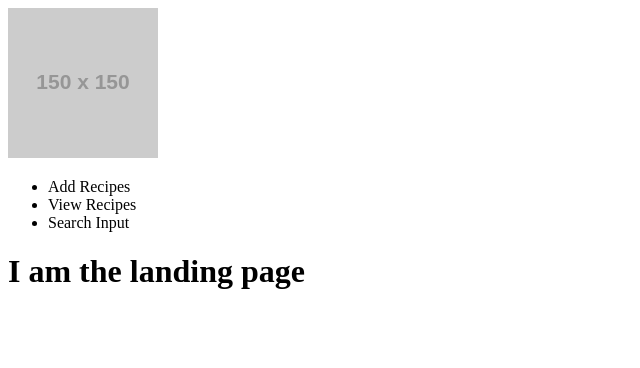
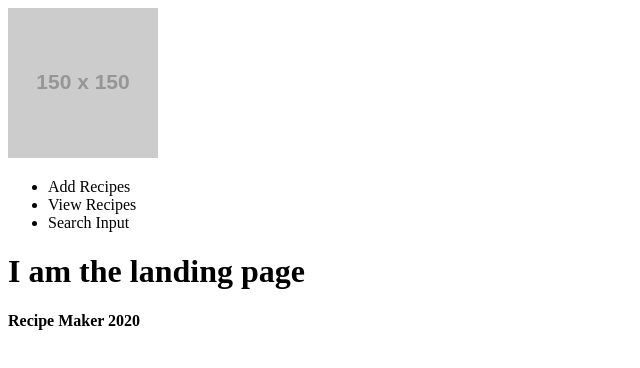
Before and after one commit to Ecksi/recipe-maker, a Vue app: page / in a window 1280 px wide. Shown: the top 368 px of the page, without its empty margins (0-640 px from the left). Built offline with nearby package versions, Linux system fonts and the light colour scheme.

Commit message:
Add footer component

```diff
--- a/src/App.vue
+++ b/src/App.vue
@@ -1,9 +1,11 @@
 <script>
+import Footer from '@/components/atoms/Footer'
 import Header from '@/components/atoms/Header'
 
 export default {
   name: 'App',
   components: {
+    Footer,
     Header
   }
 }
@@ -13,5 +15,6 @@ export default {
   <div>
     <Header />
     <router-view />
+    <Footer />
   </div>
 </template>
--- /dev/null
+++ b/src/components/atoms/Footer.vue
@@ -0,0 +1,11 @@
+<script>
+export default {
+  name: 'Footer'
+}
+</script>
+
+<template>
+  <div>
+    <h4>Recipe Maker 2020</h4>
+  </div>
+</template>
```
